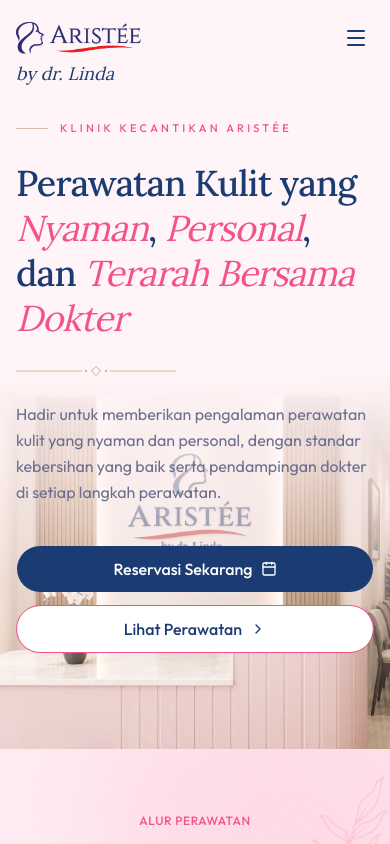
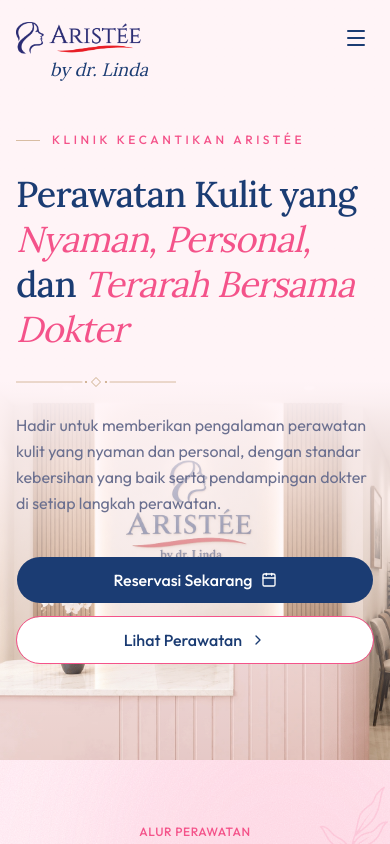
Before and after one commit to Vanologia-Solutio/aristee-landing-page, a Next.js app: page / in a window 390 px wide. Shown: the top 844 px of the page. Built offline with nearby package versions, Linux system fonts and the light colour scheme.

Commit message:
feat: adjust padding and margins in hero section, update navbar scroll threshold, and refine Eyebrow component styling

```diff
--- a/app/perawatan/page.tsx
+++ b/app/perawatan/page.tsx
@@ -45,9 +45,9 @@
   return (
     <main id='katalog-perawatan' className='flex-1 flex flex-col'>
       {/* Hero */}
-      <section className='relative overflow-hidden bg-blush pt-15 pb-20 sm:pt-16 md:pb-28'>
+      <section className='relative overflow-hidden bg-blush pt-14 pb-20 md:pb-28'>
         <BotanicalBackground variant='hero' />
-        <FadeIn className='relative mx-auto mb-8 max-w-6xl px-4 sm:mb-10'>
+        <FadeIn className='relative mx-auto mb-12 max-w-6xl pr-4 pl-12.5 sm:mb-16'>
           <p className='font-heading text-lg italic text-primary sm:text-xl'>
             by dr. Linda
           </p>
@@ -55,7 +55,7 @@
         <div className='relative mx-auto grid max-w-6xl items-center gap-14 px-4 md:grid-cols-[1.1fr_1fr]'>
           <FadeInStagger className='space-y-7'>
             <FadeInItem>
-              <Eyebrow>Katalog Perawatan</Eyebrow>
+              <Eyebrow className='text-xs'>Katalog Perawatan</Eyebrow>
             </FadeInItem>
             <FadeInItem>
               <h1 className='font-heading text-4xl font-medium leading-[1.1] sm:text-6xl'>
--- a/components/general/navbar.tsx
+++ b/components/general/navbar.tsx
@@ -29,7 +29,7 @@
   const { scrollY } = useScroll()
 
   useMotionValueEvent(scrollY, 'change', latest => {
-    setIsScrolled(latest > 36)
+    setIsScrolled(latest > 12)
   })
 
   useEffect(() => {
--- a/components/landing/about.tsx
+++ b/components/landing/about.tsx
@@ -52,7 +52,7 @@
 
         <FadeInStagger className='space-y-5 text-center md:text-left'>
           <FadeInItem>
-            <Eyebrow className='justify-center md:justify-start'>
+            <Eyebrow className='justify-center md:justify-start' center>
               Tentang Kami
             </Eyebrow>
           </FadeInItem>
--- a/components/landing/hero.tsx
+++ b/components/landing/hero.tsx
@@ -17,7 +17,7 @@
   return (
     <section
       id='beranda'
-      className='relative overflow-hidden pt-15 pb-24 sm:pt-16 sm:pb-32'
+      className='relative overflow-hidden pt-14 pb-24 sm:pb-32'
     >
       <div className='absolute inset-0 hidden sm:block'>
         <Image
@@ -50,20 +50,20 @@
         />
       </div>
       <FadeInStagger className='relative mx-auto max-w-6xl px-4 z-10'>
-        <FadeInItem className='mb-8 sm:mb-10'>
+        <FadeInItem className='mb-12 sm:mb-16 pl-8.5'>
           <p className='font-heading text-lg italic text-primary sm:text-xl'>
             by dr. Linda
           </p>
         </FadeInItem>
         <div className='space-y-6 mb-10'>
           <FadeInItem>
-            <Eyebrow>Klinik Kecantikan Aristée</Eyebrow>
+            <Eyebrow className='text-xs'>Klinik Kecantikan Aristée</Eyebrow>
           </FadeInItem>
           <FadeInItem>
             <h1 className='max-w-full sm:max-w-md font-medium font-heading text-4xl leading-tight tracking-tight sm:text-6xl'>
               Perawatan Kulit yang{' '}
-              <em className='font-normal text-accent'>Nyaman</em>,{' '}
-              <em className='font-normal text-accent'>Personal</em>, dan{' '}
+              <em className='font-normal text-accent'>Nyaman,</em>{' '}
+              <em className='font-normal text-accent'>Personal,</em> dan{' '}
               <em className='font-normal text-accent'>
                 Terarah Bersama Dokter
               </em>
--- a/components/treatments/ornaments.tsx
+++ b/components/treatments/ornaments.tsx
@@ -58,9 +58,9 @@
         className,
       )}
     >
-      <span className='h-px w-8 bg-gold/70' />
+      <span className='h-px w-6 sm:w-8 bg-gold/70' />
       {children}
-      {center && <span className='h-px w-8 bg-gold/70' />}
+      {center && <span className='h-px w-6 sm:w-8 bg-gold/70' />}
     </p>
   )
 }
```
